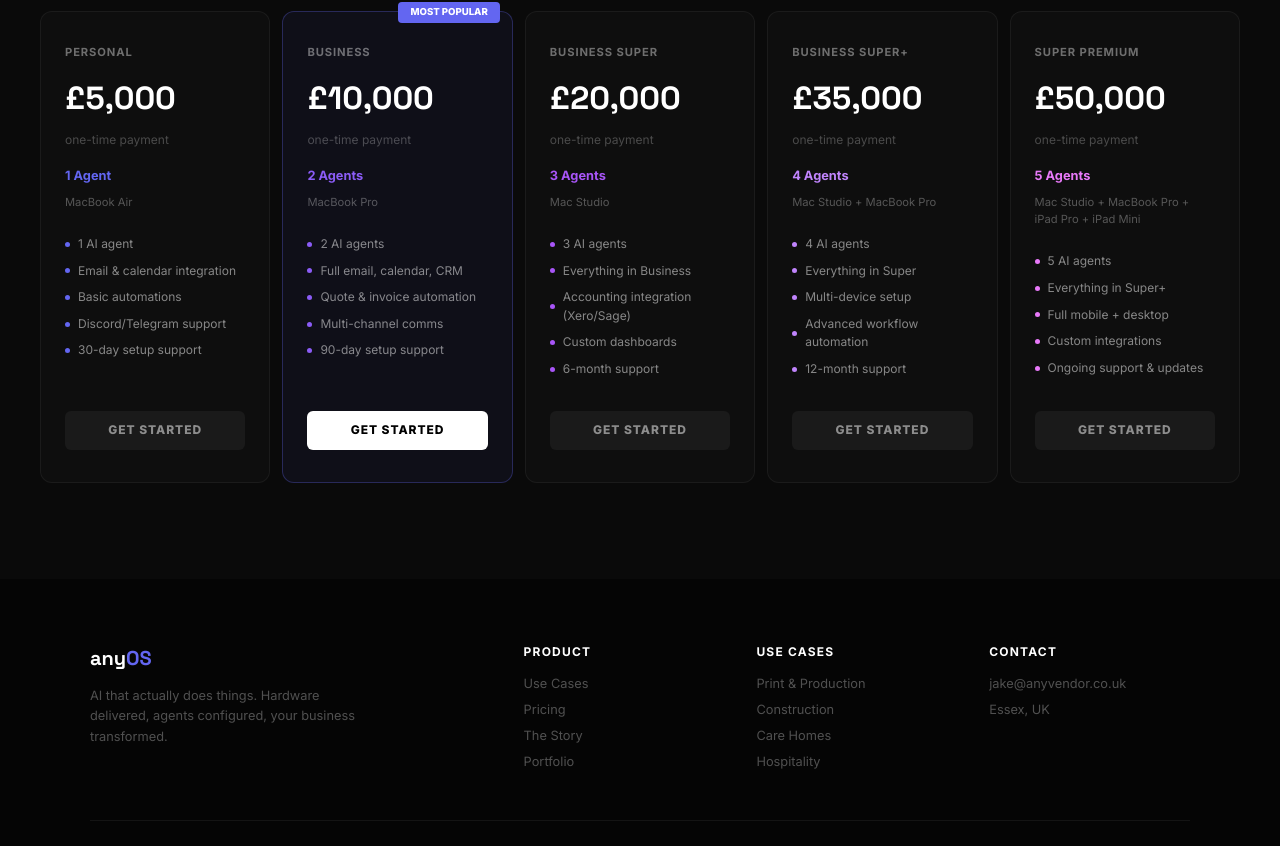
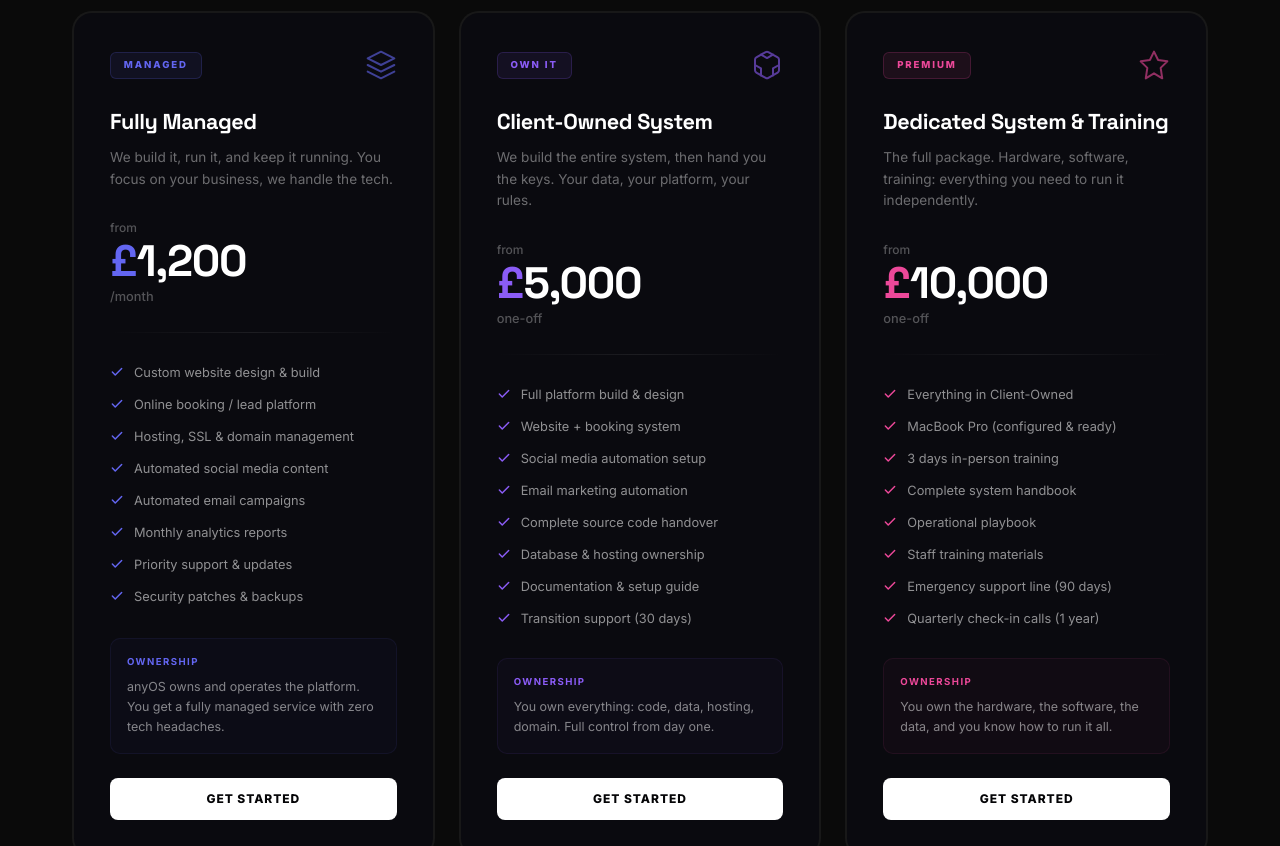
Before and after one commit to jakeylee93/anyos-website, a Next.js app: page /pricing in a window 1280 px wide. Shown: the part 320-1166 px from the top of the page. Built offline with nearby package versions, Linux system fonts and the light colour scheme.

Commit message:
Restructure site: slim nav (Pricing + Get Started only), move proposals to /proposal/*, rework pricing to 3-tier from model, update footer with all links

```diff
--- a/app/components/Footer.tsx
+++ b/app/components/Footer.tsx
@@ -14,17 +14,15 @@ export default function Footer() {
         </div>
         <div>
           <div style={{ color: 'white', fontSize: '0.75rem', fontWeight: 700, letterSpacing: '0.1em', textTransform: 'uppercase', marginBottom: '0.75rem' }}>Product</div>
-          <Link href="/use-cases" style={{ display: 'block', color: 'rgba(255,255,255,0.3)', textDecoration: 'none', fontSize: '0.8rem', marginBottom: '0.4rem' }}>Use Cases</Link>
           <Link href="/pricing" style={{ display: 'block', color: 'rgba(255,255,255,0.3)', textDecoration: 'none', fontSize: '0.8rem', marginBottom: '0.4rem' }}>Pricing</Link>
           <Link href="/story" style={{ display: 'block', color: 'rgba(255,255,255,0.3)', textDecoration: 'none', fontSize: '0.8rem', marginBottom: '0.4rem' }}>The Story</Link>
-          <Link href="/portfolio" style={{ display: 'block', color: 'rgba(255,255,255,0.3)', textDecoration: 'none', fontSize: '0.8rem' }}>Portfolio</Link>
+          <Link href="/portfolio" style={{ display: 'block', color: 'rgba(255,255,255,0.3)', textDecoration: 'none', fontSize: '0.8rem', marginBottom: '0.4rem' }}>Portfolio</Link>
+          <Link href="/contact" style={{ display: 'block', color: 'rgba(255,255,255,0.3)', textDecoration: 'none', fontSize: '0.8rem' }}>Contact</Link>
         </div>
         <div>
-          <div style={{ color: 'white', fontSize: '0.75rem', fontWeight: 700, letterSpacing: '0.1em', textTransform: 'uppercase', marginBottom: '0.75rem' }}>Use Cases</div>
-          <Link href="/use-cases#print" style={{ display: 'block', color: 'rgba(255,255,255,0.3)', textDecoration: 'none', fontSize: '0.8rem', marginBottom: '0.4rem' }}>Print & Production</Link>
-          <Link href="/use-cases#construction" style={{ display: 'block', color: 'rgba(255,255,255,0.3)', textDecoration: 'none', fontSize: '0.8rem', marginBottom: '0.4rem' }}>Construction</Link>
-          <Link href="/use-cases#care" style={{ display: 'block', color: 'rgba(255,255,255,0.3)', textDecoration: 'none', fontSize: '0.8rem', marginBottom: '0.4rem' }}>Care Homes</Link>
-          <Link href="/use-cases#hospitality" style={{ display: 'block', color: 'rgba(255,255,255,0.3)', textDecoration: 'none', fontSize: '0.8rem' }}>Hospitality</Link>
+          <div style={{ color: 'white', fontSize: '0.75rem', fontWeight: 700, letterSpacing: '0.1em', textTransform: 'uppercase', marginBottom: '0.75rem' }}>Industries</div>
+          <Link href="/estate-agents" style={{ display: 'block', color: 'rgba(255,255,255,0.3)', textDecoration: 'none', fontSize: '0.8rem', marginBottom: '0.4rem' }}>Estate Agents</Link>
+          <Link href="/use-cases" style={{ display: 'block', color: 'rgba(255,255,255,0.3)', textDecoration: 'none', fontSize: '0.8rem' }}>Use Cases</Link>
         </div>
         <div>
           <div style={{ color: 'white', fontSize: '0.75rem', fontWeight: 700, letterSpacing: '0.1em', textTransform: 'uppercase', marginBottom: '0.75rem' }}>Contact</div>
@@ -33,7 +31,7 @@ export default function Footer() {
         </div>
       </div>
       <div style={{ maxWidth: '1100px', margin: '3rem auto 0', paddingTop: '1.5rem', borderTop: '1px solid rgba(255,255,255,0.06)', display: 'flex', justifyContent: 'space-between', fontSize: '0.7rem' }}>
-        <span>© 2026 anyOS</span>
+        <span>&copy; 2026 anyOS</span>
         <span>Powered by OpenClaw</span>
       </div>
     </footer>
--- a/app/components/Nav.tsx
+++ b/app/components/Nav.tsx
@@ -29,11 +29,7 @@ export default function Nav() {
 
       {/* Desktop */}
       <div style={{ display: 'flex', gap: '2rem', alignItems: 'center' }} className="desktop-nav">
-        <Link href="/use-cases" style={{ color: 'rgba(255,255,255,0.6)', textDecoration: 'none', fontSize: '0.8rem', fontWeight: 600, letterSpacing: '0.05em', textTransform: 'uppercase' }}>Use Cases</Link>
-        <Link href="/story" style={{ color: 'rgba(255,255,255,0.6)', textDecoration: 'none', fontSize: '0.8rem', fontWeight: 600, letterSpacing: '0.05em', textTransform: 'uppercase' }}>The Story</Link>
         <Link href="/pricing" style={{ color: 'rgba(255,255,255,0.6)', textDecoration: 'none', fontSize: '0.8rem', fontWeight: 600, letterSpacing: '0.05em', textTransform: 'uppercase' }}>Pricing</Link>
-        <Link href="/portfolio" style={{ color: 'rgba(255,255,255,0.6)', textDecoration: 'none', fontSize: '0.8rem', fontWeight: 600, letterSpacing: '0.05em', textTransform: 'uppercase' }}>Portfolio</Link>
-        <Link href="/estate-agents" style={{ color: 'rgba(255,255,255,0.6)', textDecoration: 'none', fontSize: '0.8rem', fontWeight: 600, letterSpacing: '0.05em', textTransform: 'uppercase' }}>Estate Agents</Link>
         <Link href="/contact" style={{ background: 'white', color: 'black', padding: '0.5rem 1.25rem', borderRadius: '6px', textDecoration: 'none', fontSize: '0.75rem', fontWeight: 700, letterSpacing: '0.08em', textTransform: 'uppercase' }}>Get Started</Link>
       </div>
 
--- a/app/pricing/page.tsx
+++ b/app/pricing/page.tsx
@@ -1,17 +1,92 @@
 'use client'
+
+import { useState } from 'react'
 import Nav from '../components/Nav'
 import Footer from '../components/Footer'
 import Link from 'next/link'
 
 const TIERS = [
-  { name: 'Personal', price: '5,000', hardware: ['MacBook Air'], agents: 1, color: '#6366f1', features: ['1 AI agent', 'Email & calendar integration', 'Basic automations', 'Discord/Telegram support', '30-day setup support'] },
-  { name: 'Business', price: '10,000', hardware: ['MacBook Pro'], agents: 2, color: '#8b5cf6', popular: true, features: ['2 AI agents', 'Full email, calendar, CRM', 'Quote & invoice automation', 'Multi-channel comms', '90-day setup support'] },
-  { name: 'Business Super', price: '20,000', hardware: ['Mac Studio'], agents: 3, color: '#a855f7', features: ['3 AI agents', 'Everything in Business', 'Accounting integration (Xero/Sage)', 'Custom dashboards', '6-month support'] },
-  { name: 'Business Super+', price: '35,000', hardware: ['Mac Studio', 'MacBook Pro'], agents: 4, color: '#c084fc', features: ['4 AI agents', 'Everything in Super', 'Multi-device setup', 'Advanced workflow automation', '12-month support'] },
-  { name: 'Super Premium', price: '50,000', hardware: ['Mac Studio', 'MacBook Pro', 'iPad Pro', 'iPad Mini'], agents: 5, color: '#e879f9', features: ['5 AI agents', 'Everything in Super+', 'Full mobile + desktop', 'Custom integrations', 'Ongoing support & updates'] },
+  {
+    tag: 'MANAGED',
+    name: 'Fully Managed',
+    price: '1,200',
+    unit: '/month',
+    accent: '#6366f1',
+    glow: 'rgba(99,102,241,0.3)',
+    description: 'We build it, run it, and keep it running. You focus on your business, we handle the tech.',
+    features: [
+      'Custom website design & build',
+      'Online booking / lead platform',
+      'Hosting, SSL & domain management',
+      'Automated social media content',
+      'Automated email campaigns',
+      'Monthly analytics reports',
+      'Priority support & updates',
+      'Security patches & backups',
+    ],
+    ownership: 'anyOS owns and operates the platform. You get a fully managed service with zero tech headaches.',
+    icon: (
+      <svg viewBox="0 0 24 24" fill="none" stroke="currentColor" strokeWidth="1.5" strokeLinecap="round" strokeLinejoin="round" style={{ width: 32, height: 32 }}>
+        <path d="M12 2L2 7l10 5 10-5-10-5z" /><path d="M2 17l10 5 10-5" /><path d="M2 12l10 5 10-5" />
+      </svg>
+    ),
+  },
+  {
+    tag: 'OWN IT',
+    name: 'Client-Owned System',
+    price: '5,000',
+    unit: ' one-off',
+    accent: '#8b5cf6',
+    glow: 'rgba(139,92,246,0.3)',
+    description: 'We build the entire system, then hand you the keys. Your data, your platform, your rules.',
+    features: [
+      'Full platform build & design',
+      'Website + booking system',
+      'Social media automation setup',
+      'Email marketing automation',
+      'Complete source code handover',
+      'Database & hosting ownership',
+      'Documentation & setup guide',
+      'Transition support (30 days)',
+    ],
+    ownership: 'You own everything: code, data, hosting, domain. Full control from day one.',
+    icon: (
+      <svg viewBox="0 0 24 24" fill="none" stroke="currentColor" strokeWidth="1.5" strokeLinecap="round" strokeLinejoin="round" style={{ width: 32, height: 32 }}>
+        <path d="M21 16V8a2 2 0 00-1-1.73l-7-4a2 2 0 00-2 0l-7 4A2 2 0 003 8v8a2 2 0 001 1.73l7 4a2 2 0 002 0l7-4A2 2 0 0021 16z" />
+        <polyline points="7.5,4.21 12,6.81 16.5,4.21" /><polyline points="7.5,19.79 7.5,14.6 3,12" /><polyline points="21,12 16.5,14.6 16.5,19.79" />
+      </svg>
+    ),
+  },
+  {
+    tag: 'PREMIUM',
+    name: 'Dedicated System & Training',
+    price: '10,000',
+    unit: ' one-off',
+    accent: '#ec4899',
+    glow: 'rgba(236,72,153,0.3)',
+    description: 'The full package. Hardware, software, training: everything you need to run it independently.',
+    features: [
+      'Everything in Client-Owned',
+      'MacBook Pro (configured & ready)',
+      '3 days in-person training',
+      'Complete system handbook',
+      'Operational playbook',
+      'Staff training materials',
+      'Emergency support line (90 days)',
+      'Quarterly check-in calls (1 year)',
+    ],
+    ownership: 'You own the hardware, the software, the data, and you know how to run it all.',
+    icon: (
+      <svg viewBox="0 0 24 24" fill="none" stroke="currentColor" strokeWidth="1.5" strokeLinecap="round" strokeLinejoin="round" style={{ width: 32, height: 32 }}>
+        <path d="M12 2l3.09 6.26L22 9.27l-5 4.87L18.18 22 12 18.27 5.82 22 7 14.14l-5-4.87 6.91-1.01L12 2z" />
+      </svg>
+    ),
+  },
 ]
 
 export default function Pricing() {
+  const [activeCard, setActiveCard] = useState<number | null>(null)
+
   return (
     <>
       <Nav />
@@ -19,44 +94,112 @@ export default function Pricing() {
         <section style={{ padding: '8rem 2rem 3rem', textAlign: 'center' }}>
           <div style={{ fontSize: '0.7rem', letterSpacing: '0.2em', textTransform: 'uppercase', color: '#6366f1', fontWeight: 700, marginBottom: '0.75rem' }}>Pricing</div>
           <h1 style={{ fontFamily: "'Space Grotesk', sans-serif", fontSize: 'clamp(2.5rem, 5vw, 3.5rem)', color: 'white', fontWeight: 800, lineHeight: 1.05, marginBottom: '1rem' }}>
-            One price. Everything included.
+            Three models. Your choice.
           </h1>
-          <p style={{ color: 'rgba(255,255,255,0.4)', fontSize: '1rem', maxWidth: '500px', margin: '0 auto', lineHeight: 1.6 }}>
-            Hardware. Software. Setup. Training. No subscriptions, no per-seat fees, no hidden costs. You own it.
+          <p style={{ color: 'rgba(255,255,255,0.4)', fontSize: '1rem', maxWidth: '540px', margin: '0 auto', lineHeight: 1.6 }}>
+            Whether you want us to manage everything, own the platform yourself, or get the full package with hardware and training.
           </p>
         </section>
 
-        <section style={{ padding: '0 1rem 6rem' }}>
-          <div style={{ maxWidth: '1200px', margin: '0 auto' }} className="pricing-grid">
-            {TIERS.map(t => (
-              <div key={t.name} style={{
-                padding: '2rem 1.5rem', borderRadius: '12px',
-                background: t.popular ? 'rgba(99,102,241,0.06)' : 'rgba(255,255,255,0.02)',
-                border: t.popular ? '1px solid rgba(99,102,241,0.3)' : '1px solid rgba(255,255,255,0.05)',
-                position: 'relative', display: 'flex', flexDirection: 'column',
-              }}>
-                {t.popular && <div style={{ position: 'absolute', top: '-10px', right: '12px', padding: '3px 12px', borderRadius: '4px', background: '#6366f1', fontSize: '0.6rem', fontWeight: 800, color: 'white', textTransform: 'uppercase' }}>Most Popular</div>}
-                <div style={{ color: 'rgba(255,255,255,0.4)', fontSize: '0.7rem', fontWeight: 700, textTransform: 'uppercase', letterSpacing: '0.08em', marginBottom: '0.75rem' }}>{t.name}</div>
-                <div style={{ fontFamily: "'Space Grotesk', sans-serif", fontSize: '2rem', fontWeight: 800, color: 'white', marginBottom: '0.5rem' }}>£{t.price}</div>
-                <div style={{ fontSize: '0.75rem', color: 'rgba(255,255,255,0.25)', marginBottom: '1rem' }}>one-time payment</div>
-                <div style={{ fontSize: '0.8rem', color: t.color, fontWeight: 700, marginBottom: '0.5rem' }}>{t.agents} Agent{t.agents > 1 ? 's' : ''}</div>
-                <div style={{ fontSize: '0.7rem', color: 'rgba(255,255,255,0.3)', marginBottom: '1.5rem' }}>{t.hardware.join(' + ')}</div>
-                <div style={{ flex: 1 }}>
-                  {t.features.map(f => (
-                    <div key={f} style={{ display: 'flex', alignItems: 'center', gap: '0.5rem', marginBottom: '0.5rem', fontSize: '0.75rem', color: 'rgba(255,255,255,0.5)' }}>
-                      <div style={{ width: 5, height: 5, borderRadius: '50%', background: t.color, flexShrink: 0 }} />
-                      {f}
+        <section style={{ padding: '0 2rem 6rem', maxWidth: '1200px', margin: '0 auto' }}>
+          <div style={{
+            display: 'grid', gridTemplateColumns: 'repeat(auto-fit, minmax(320px, 1fr))',
+            gap: '1.5rem', alignItems: 'stretch',
+          }}>
+            {TIERS.map((t, i) => (
+              <div
+                key={t.name}
+                onMouseEnter={() => setActiveCard(i)}
+                onMouseLeave={() => setActiveCard(null)}
+                style={{
+                  position: 'relative', borderRadius: '20px', padding: '2px',
+                  background: activeCard === i
+                    ? `linear-gradient(135deg, ${t.accent}, transparent 60%)`
+                    : 'rgba(255,255,255,0.06)',
+                  transition: 'all 0.4s ease',
+                  boxShadow: activeCard === i ? `0 0 80px ${t.glow}, 0 0 160px ${t.glow}` : 'none',
+                }}
+              >
+                <div style={{
+                  background: '#0a0a0f', borderRadius: '18px', padding: '2.25rem',
+                  height: '100%', display: 'flex', flexDirection: 'column',
+                }}>
+                  <div style={{ display: 'flex', alignItems: 'center', justifyContent: 'space-between', marginBottom: '1.5rem' }}>
+                    <span style={{
+                      fontSize: '0.6rem', fontWeight: 800, color: t.accent,
+                      letterSpacing: '0.2em', textTransform: 'uppercase',
+                      padding: '0.3rem 0.8rem', borderRadius: '6px',
+                      background: `${t.accent}15`, border: `1px solid ${t.accent}30`,
+                    }}>
+                      {t.tag}
+                    </span>
+                    <div style={{ color: t.accent, opacity: 0.6 }}>{t.icon}</div>
+                  </div>
+
+                  <h3 style={{
+                    fontFamily: "'Space Grotesk', sans-serif",
+                    fontSize: '1.35rem', fontWeight: 700, color: 'white', marginBottom: '0.5rem',
+                    letterSpacing: '-0.02em',
+                  }}>
+                    {t.name}
+                  </h3>
+
+                  <p style={{ fontSize: '0.85rem', color: 'rgba(255,255,255,0.4)', lineHeight: 1.6, marginBottom: '1.5rem' }}>
+                    {t.description}
+                  </p>
+
+                  <div style={{ marginBottom: '1.5rem' }}>
+                    <span style={{ fontSize: '0.75rem', color: 'rgba(255,255,255,0.3)', fontWeight: 500 }}>from</span>
+                    <div style={{
+                      fontFamily: "'Space Grotesk', sans-serif",
+                      fontSize: '2.75rem', fontWeight: 800, color: 'white', letterSpacing: '-0.03em', lineHeight: 1,
+                    }}>
+                      <span style={{ color: t.accent }}>£</span>{t.price}
                     </div>
-                  ))}
+                    <span style={{ fontSize: '0.8rem', color: 'rgba(255,255,255,0.3)', fontWeight: 500 }}>{t.unit}</span>
+                  </div>
+
+                  <div style={{ width: '100%', height: '1px', marginBottom: '1.5rem', background: 'linear-gradient(90deg, transparent, rgba(255,255,255,0.08), transparent)' }} />
+
+                  <ul style={{ listStyle: 'none', padding: 0, margin: '0 0 1.5rem', flex: 1 }}>
+                    {t.features.map((f, j) => (
+                      <li key={j} style={{
+                        display: 'flex', alignItems: 'flex-start', gap: '10px',
+                        fontSize: '0.8rem', color: 'rgba(255,255,255,0.55)',
+                        padding: '0.4rem 0', lineHeight: 1.5,
+                      }}>
+                        <svg viewBox="0 0 24 24" fill="none" stroke={t.accent} strokeWidth="2.5" strokeLinecap="round" strokeLinejoin="round" style={{ width: 14, height: 14, flexShrink: 0, marginTop: 2 }}>
+                          <polyline points="20 6 9 17 4 12" />
+                        </svg>
+                        {f}
+                      </li>
+                    ))}
+                  </ul>
+
+                  <div style={{
+                    padding: '1rem', borderRadius: '10px',
+                    background: `${t.accent}08`, border: `1px solid ${t.accent}15`,
+                    marginBottom: '1.5rem',
+                  }}>
+                    <div style={{ fontSize: '0.6rem', fontWeight: 700, color: t.accent, letterSpacing: '0.15em', textTransform: 'uppercase', marginBottom: '0.4rem' }}>
+                      Ownership
+                    </div>
+                    <p style={{ fontSize: '0.78rem', color: 'rgba(255,255,255,0.5)', lineHeight: 1.6, margin: 0 }}>
+                      {t.ownership}
+                    </p>
+                  </div>
+
+                  <Link href="/contact" style={{
+                    display: 'block', textAlign: 'center',
+                    padding: '0.75rem', borderRadius: '8px',
+                    background: 'white', color: '#050507',
+                    textDecoration: 'none', fontSize: '0.75rem', fontWeight: 800,
+                    letterSpacing: '0.08em', textTransform: 'uppercase',
+                    transition: 'transform 0.2s, box-shadow 0.2s',
+                  }}>
+                    Get Started
+                  </Link>
                 </div>
-                <Link href="/contact" style={{
-                  display: 'block', textAlign: 'center', marginTop: '1.5rem',
-                  padding: '0.65rem', borderRadius: '6px',
-                  background: t.popular ? 'white' : 'rgba(255,255,255,0.05)',
-                  color: t.popular ? 'black' : 'rgba(255,255,255,0.5)',
-                  textDecoration: 'none', fontSize: '0.75rem', fontWeight: 800,
-                  textTransform: 'uppercase', letterSpacing: '0.08em',
-                }}>Get Started</Link>
               </div>
             ))}
           </div>
--- a/middleware.ts
+++ b/middleware.ts
@@ -8,7 +8,7 @@ export function middleware(request: NextRequest) {
   // Allow the auth API route and public proposal pages through
   if (
     request.nextUrl.pathname === '/api/auth' ||
-    request.nextUrl.pathname.startsWith('/pukkapadelproposal')
+    request.nextUrl.pathname.startsWith('/proposal')
   ) {
     return NextResponse.next()
   }
```
Also changed, not shown: app/proposal/pukkapadel/page.tsx (renamed from app/pukkapadelproposal/page.tsx).
